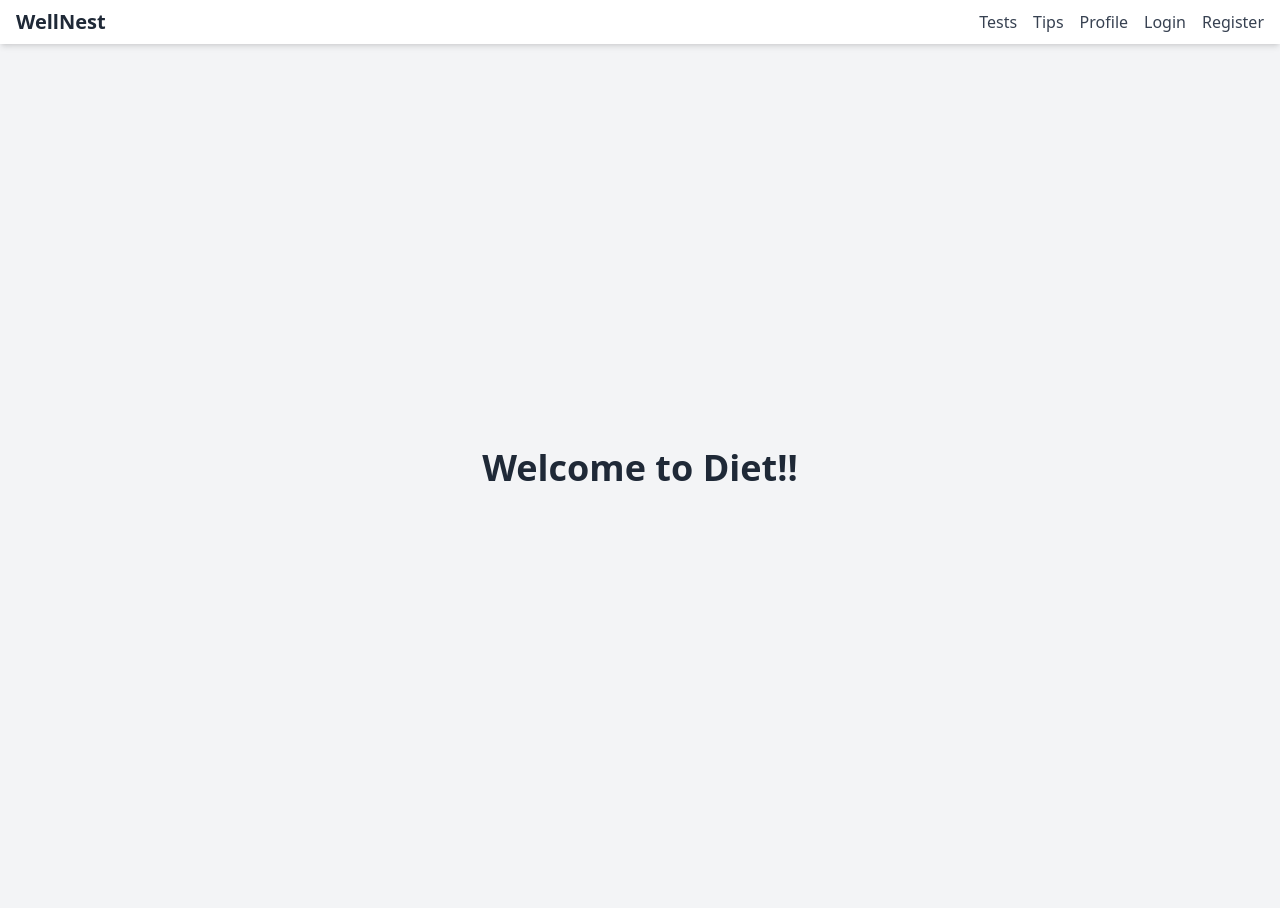
After one commit to TechDigita-Web-Solutions/WellNest, a Flask app: template templates/diet.html in a window 1280 px wide. The commit adds this page. Run offline with Flask 3, Linux system fonts and the light colour scheme; the template is opened without the code that fills it, so the values that code supplies are empty; some libraries are stand-ins or nearby versions.

```diff
--- a/data/tips.py
+++ b/data/tips.py
@@ -1,6 +1,6 @@
 tips = [
-    {'title': 'diet', 'img': 'https://i0.wp.com/images-prod.healthline.com/hlcmsresource/images/AN_images/vegetarian-diet-plan-1296x728-feature.jpg?w=1155&h=1528'},
+    {'title': 'diet', 'img': 'https://plus.unsplash.com/premium_photo-1669137055924-d6993c11df66?fm=jpg&q=60&w=3000&ixlib=rb-4.0.3&ixid=M3wxMjA3fDB8MHxzZWFyY2h8MXx8aGVhbHRoeSUyMGZvb2R8ZW58MHx8MHx8fDA%3D'},
     {'title': 'yoga', 'img': 'https://cdn.pixabay.com/photo/2024/06/21/07/46/yoga-8843808_1280.jpg'},
-    {'title': 'routine', 'img': 'https://m.media-amazon.com/images/I/61fUz-XMD6L._AC_UF1000,1000_QL80_.jpg'},
+    {'title': 'routine', 'img': 'https://media.istockphoto.com/id/1366970939/vector/daily-routine-flat-line-icon-vector-outline-illustration-of-sun-moon-and-sunset-black-thin.jpg?s=612x612&w=0&k=20&c=d9EzFwdsRBT00ogAKj8OcZTInWX4PGAaLhVdofNfoTo='},
     {'title': 'travel', 'img': 'https://static.vecteezy.com/system/resources/thumbnails/008/063/100/small_2x/rear-view-portrait-of-young-man-traveler-with-backpack-standing-on-a-mountain-with-arms-spread-open-travel-life-style-and-adventure-concept-free-photo.jpg'},
 ]
--- /dev/null
+++ b/templates/diet.html
@@ -0,0 +1,9 @@
+{% extends "base.html" %}
+
+{% block content %}
+    <div class="min-h-screen flex flex-col items-center justify-center bg-gray-100">
+        <div class="text-center">
+            <h1 class="text-4xl font-bold mb-4 text-gray-800">Welcome to Diet!!</h1>
+        </div>
+    </div>
+{% endblock %}
```
Also changed, not shown: templates/tips.html (+14 -5 lines).
